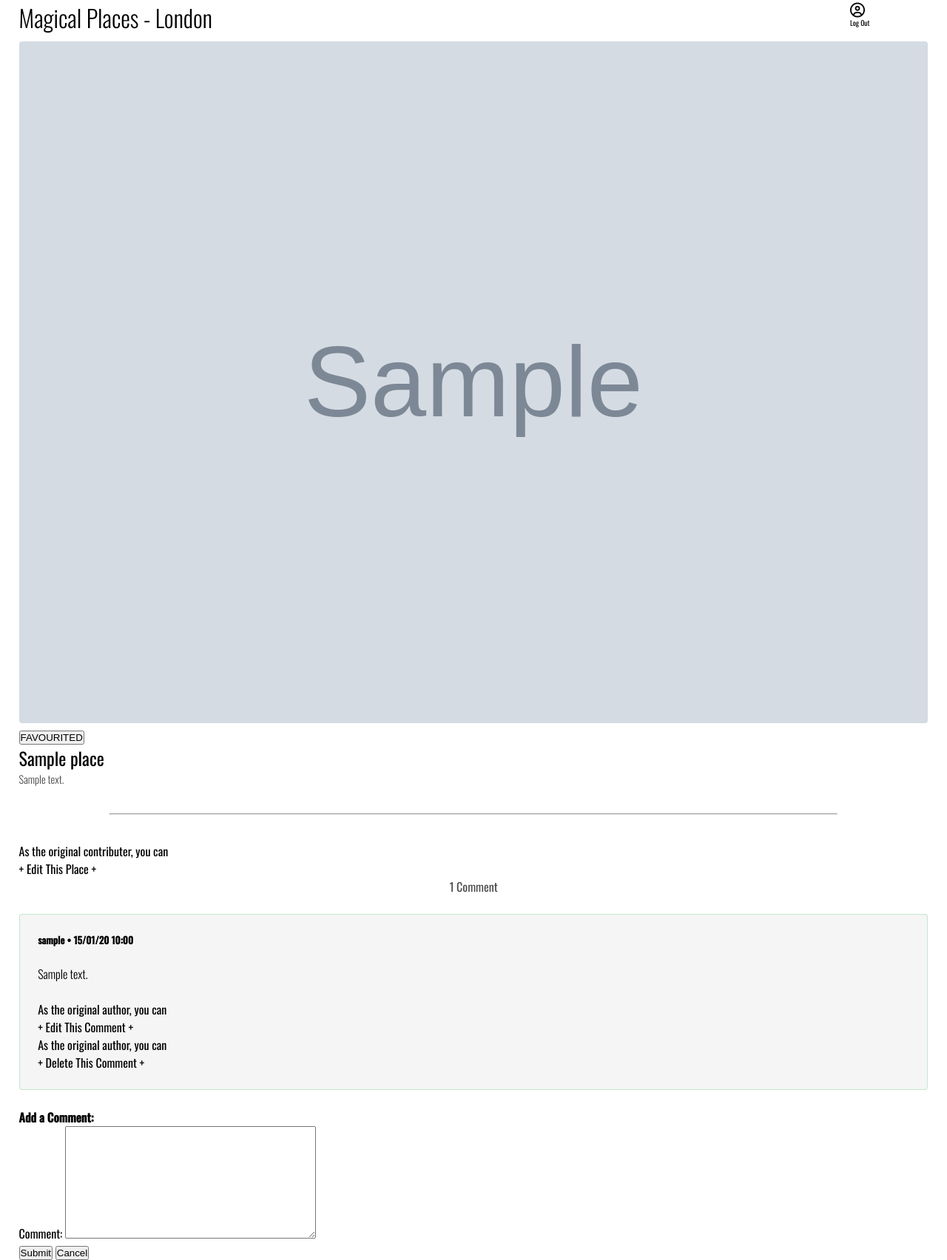
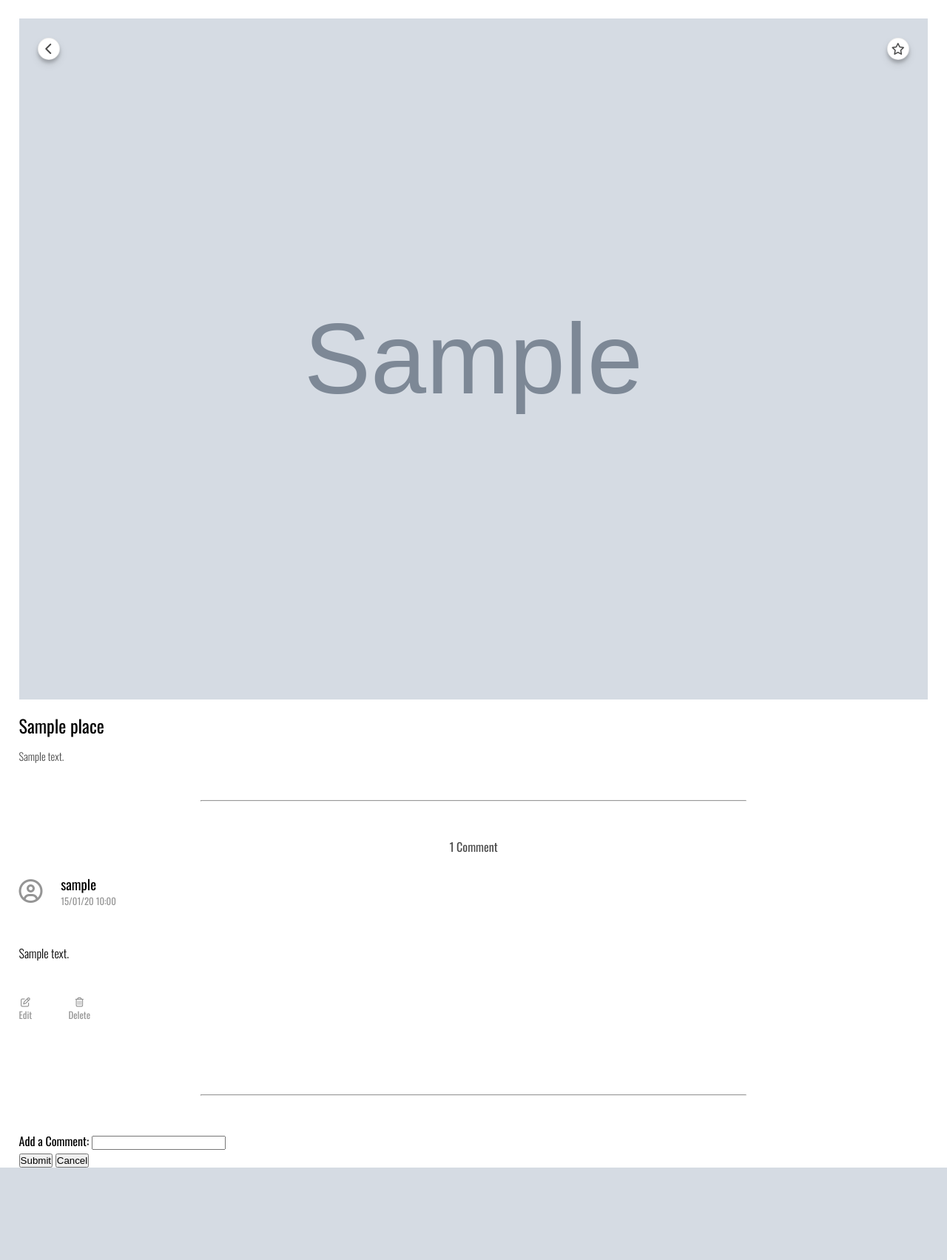
Before and after one commit to timgoalen/magical-places-london, a Django app: page /place/1/ in a window 1280 px wide. Shown: the whole page at 74% size. After the commit the page ends 1579 px from the top, so only its background shows below. Run offline with Django 3.2, Linux system fonts and the light colour scheme; a user stored in the database is signed in; tables that the repository leaves empty hold one stand-in row (values such as "Sample post"); grey boxes marked "Sample" are stand-in pictures; some libraries are stand-ins or nearby versions.

Commit message:
Add detail view comments styles

```diff
--- a/places_app/forms.py
+++ b/places_app/forms.py
@@ -34,3 +34,5 @@ class CommentForm(forms.ModelForm):
     class Meta:
         model = Comment
         fields = ("comment",)
+
+    comment = forms.CharField(label="Add a Comment")
--- a/static/css/base.css
+++ b/static/css/base.css
@@ -169,30 +169,43 @@ h1 {
 
 .detail-image-container {
     position: relative;
+    margin-top: 2%;
 }
 
 .place-detail-photo {
     width: 100%;
-        border-radius: 4px;
+    /* border-radius: 4px; */
 }
 
-    .detail-view-favourite-btn {
+.detail-view-btn {
     position: absolute;
-        /* bottom: 0; */
-        right: 0;
     top: 0;
-        /* padding: 3%; */
-        color: white;
-        background-color: rgba(0, 0, 0, 0.5);
+    color: #494949;
+    background-color: rgb(255 255 255 / 100%);
     border-radius: 50%;
-        width: 40px;
-        height: 40px;
+    width: 30px;
+    height: 30px;
     display: grid;
     place-items: center;
+    margin: 4% 4%;
+    border: 1px solid rgba(0, 0, 0, 0.08);
+    box-shadow: 0 4px 4px 0 rgba(0, 0, 0, 0.2), 0 6px 12px 0 rgba(0, 0, 0, 0.1);
 }
 
+.detail-view-btn--favourite {
+    right: 0;
+}
+
+.detail-view-btn--back {
+    left: 0;
+}
+
+/* .detail-view-favourite-btn {
+
+} */
+
 .detail-view-hr {
-        margin: 3% 10%;
+    margin: 4% 20%;
 }
 
 .detail-favourite-icon {
@@ -212,19 +225,53 @@ h1 {
 .detail-view-place-title {
     font-weight: 400;
     font-size: 1.5rem;
+    margin: 1% 0;
 }
 
 .comment-container {
-        border: 1px solid #6ac9885c;
+    /* border: 1px solid #6ac9885c; */
     border-radius: 4px;
-        background-color: whitesmoke;
-        padding: 2%;
-        margin: 2% 0;
+    /* background-color: whitesmoke; */
+    /* padding: 2%; */
+    margin: 2% 0 8% 0;
+}
+
+.comments-title-container {
+    display: flex;
+    align-items: center;
+    gap: 2%;
+}
+
+.comment-user-icon {
+    font-size: 2rem;
+    color: #959595;
+}
+
+.detail-container h3 {
+    font-weight: 400;
+}
+
+.comments-title-container p {
+    color: #959595;
+    font-size: 0.8rem;
 }
 
 .comments-text {
     font-weight: 300;
-        padding: 2% 0;
+    padding: 4% 0;
+}
+
+.comment-tools-container {
+    display: flex;
+    justify-content: flex-start;
+    gap: 4%;
+}
+
+.comment-tools {
+    display: grid;
+    place-items: center;
+    font-size: 0.8rem;
+    color: #959595;
 }
 
 /* ADD PLACE PAGE */
--- a/templates/place_detail.html
+++ b/templates/place_detail.html
@@ -1,11 +1,31 @@
-{% extends "base.html" %}
+{% load static  %}
 
-{% block content %}
+<!DOCTYPE html>
+<html lang="en">
+
+<head>
+    <meta charset="UTF-8">
+    <meta name="viewport" content="width=device-width, initial-scale=1.0">
+    <!-- CSS -->
+    <link rel="stylesheet" href="{% static 'css/base.css' %}">
+    <!-- Google Fonts -->
+    <link rel="preconnect" href="https://fonts.googleapis.com">
+    <link rel="preconnect" href="https://fonts.gstatic.com" crossorigin>
+    <link href="https://fonts.googleapis.com/css2?family=Major+Mono+Display&display=swap" rel="stylesheet">
+    <link rel="preconnect" href="https://fonts.googleapis.com">
+    <link rel="preconnect" href="https://fonts.gstatic.com" crossorigin>
+    <link href="https://fonts.googleapis.com/css2?family=Oswald:wght@200;300;400;500&display=swap" rel="stylesheet">
+    <!-- Font Awesome -->
+    <script src="https://kit.fontawesome.com/1898f2e833.js" crossorigin="anonymous"></script>
+    <title>Magical Places - London</title>
+</head>
+
+<body>
     <div class="detail-container">
         <div class="detail-image-container">
             <img src="{{ place.photo_url }}" alt="Photo of {{ place.place_name }}" class="place-detail-photo">
-        {% if user.is_authenticated %}
 
+            <!-- {% if user.is_authenticated %}
             <form action="{% url 'favourite_a_place' place.pk %}" method="POST">
                 {% csrf_token %}
                 {% if user_has_favourited %}
@@ -18,10 +38,12 @@
             {% else %}
             <a href="" class="detail-view-favourite-btn">
                 <i class="fa-regular fa-star detail-favourite-icon"></i>
-        </a>
+            </a> -->
             <!-- [Favourited Button for not signed in users] -->
-        {% endif %}
+            <!-- {% endif %} -->
         </div>
+        <a href="{% url 'home' %}" class="detail-view-btn detail-view-btn--back"><i class="fa-solid fa-chevron-left"></i></a>
+        <a href="" class="detail-view-btn detail-view-btn--favourite"><i class="fa-regular fa-star"></i></a>
         <h2 class="detail-view-place-title">{{ place.place_name }}</h2>
         <p class="place-address">{{ place.address }}</p>
         <!-- <p>Submitted by {{ place.contributer }} on {{ place.created_on|date:"d/m/y" }}</p> -->
@@ -29,9 +51,9 @@
         <hr class="detail-view-hr">
 
 
-    {% if user.is_authenticated and user == place.contributer %}
+        <!-- {% if user.is_authenticated and user == place.contributer %}
         <p>As the original contributer, you can</p><a href="{% url 'place_edit' place.pk %}">+ Edit This Place +</a>
-    {% endif %}
+        {% endif %} -->
         <!--
         <div class="messages">
             {% for message in messages %}
@@ -50,17 +72,33 @@
 
         {% for comment in place.comments.all %}
         <div class="comment-container">
-        <h5>{{ comment.author }} • {{ comment.created_on|date:"d/m/y H:i" }}</h5>
+            <div class="comments-title-container">
+                <i class="fa-regular fa-circle-user comment-user-icon"></i>
+                <div>
+                    <h3>{{ comment.author }}</h3>
+                    <p>{{ comment.created_on|date:"d/m/y H:i" }}</p>
+                </div>
+            </div>
             <p class="comments-text">{{ comment.comment }}</p>
             {% if user.is_authenticated and user == comment.author %}
-        <p>As the original author, you can</p><a href="{% url 'comment_edit' comment.pk %}">+ Edit This Comment +</a>
-        <p>As the original author, you can</p><a href="{% url 'comment_delete' comment.pk %}">+ Delete This Comment +</a>
+            <div class="comment-tools-container">
+                <a href="{% url 'comment_edit' comment.pk %}" class="comment-tools">
+                    <i class="fa-regular fa-pen-to-square"></i>
+                    <div>Edit</div>
+                </a>
+                <a href="{% url 'comment_delete' comment.pk %}" class="comment-tools">
+                    <i class="fa-regular fa-trash-can"></i>
+                    <div>Delete</div>
+                </a>
+            </div>
             {% endif %}
         </div>
         {% endfor %}
 
+        <hr class="detail-view-hr">
+
         {% if user.is_authenticated %}
-    <h4>Add a Comment:</h4>
+        <!-- <h3>Add a Comment:</h3> -->
 
         <form action="" method="post">
             {% csrf_token %}
@@ -70,5 +108,6 @@
         </form>
         {% endif %}
     </div>
+</body>
 
-{% endblock content %}
+</html>
```
Lines whose indentation alone changed are shown as unchanged.
